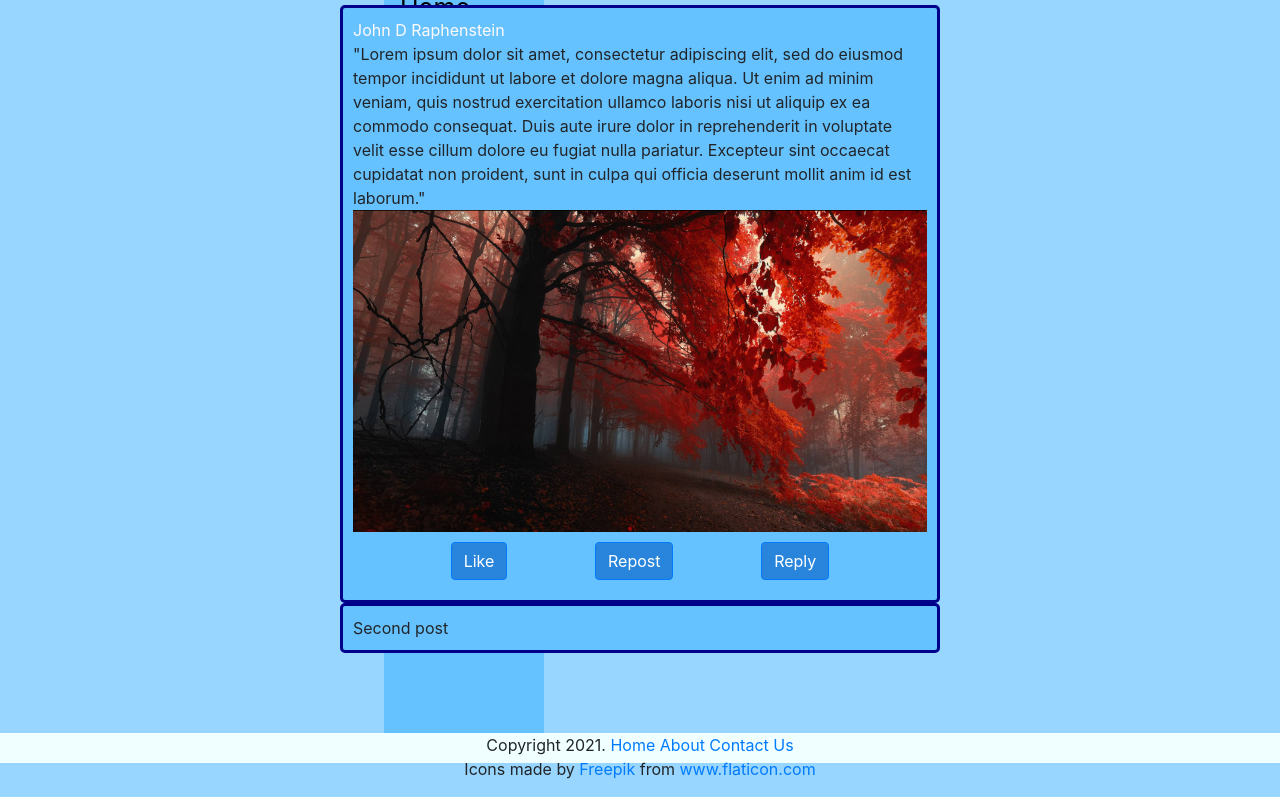
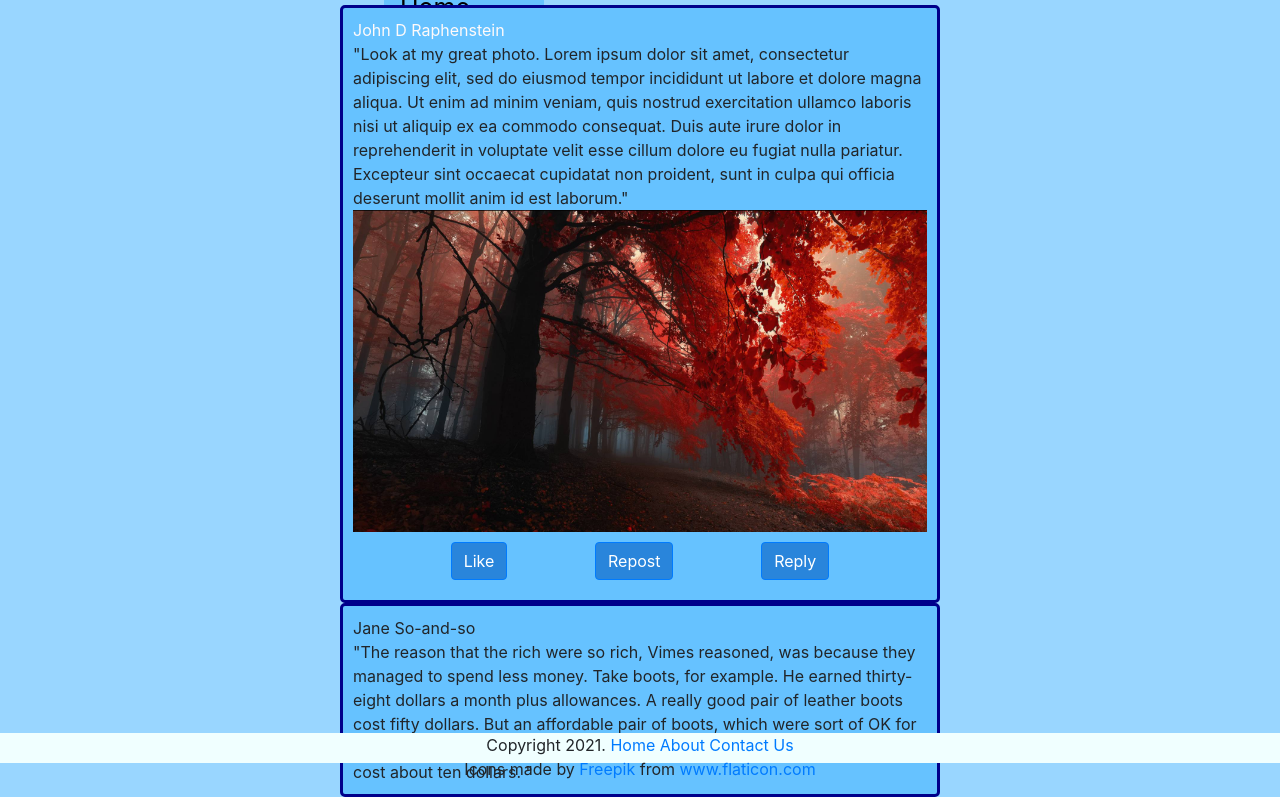
Before and after one commit to wunderay/Web-App-Dev-Final, a plain HTML site: page index.html in a window 1280 px wide. Shown: the part 37-834 px from the top of the page. Drawn offline with nearby package versions, Linux system fonts and the light colour scheme.

Commit message:
Post two

```diff
--- a/index.html
+++ b/index.html
@@ -25,7 +25,13 @@
             <div id="username">
                 John D Raphenstein
             </div>
-            <div class="txtPost">"Lorem ipsum dolor sit amet, consectetur adipiscing elit, sed do eiusmod tempor incididunt ut labore et dolore magna aliqua. Ut enim ad minim veniam, quis nostrud exercitation ullamco laboris nisi ut aliquip ex ea commodo consequat. Duis aute irure dolor in reprehenderit in voluptate velit esse cillum dolore eu fugiat nulla pariatur. Excepteur sint occaecat cupidatat non proident, sunt in culpa qui officia deserunt mollit anim id est laborum."</div>
+            <div class="txtPost">"Look at my great photo. Lorem ipsum dolor sit amet,
+                 consectetur adipiscing elit, sed do eiusmod tempor incididunt ut
+                  labore et dolore magna aliqua. Ut enim ad minim veniam, quis nostrud
+                   exercitation ullamco laboris nisi ut aliquip ex ea commodo consequat.
+                   Duis aute irure dolor in reprehenderit in voluptate velit esse cillum
+                   dolore eu fugiat nulla pariatur. Excepteur sint occaecat cupidatat non proident,
+                   sunt in culpa qui officia deserunt mollit anim id est laborum."</div>
             <img src="/img/fall.jpg">
             <div class="intBar">
                 <button type="button" class="btn btn-primary">Like</button>
@@ -34,7 +40,15 @@
             </div>
         </article>
         <article>
-            Second post
+            <div id="username2"> <!--Not sure if we can use username again. Obvious we want to
+                auto populate when we get the backend done. ¯\_(ツ)_/¯-->
+                Jane So-and-so
+            </div>
+            <div class="txtPost">"The reason that the rich were so rich, Vimes reasoned,
+                was because they managed to spend less money. Take boots, for example. He earned thirty-eight dollars
+                a month plus allowances. A really good pair of leather boots cost fifty dollars. But an affordable
+                pair of boots, which were sort of OK for a season or two and then leaked like hell when the cardboard
+                gave out, cost about ten dollars. "</div>
         </article>
     </section>
     <div id="sidebar"></div>
```
